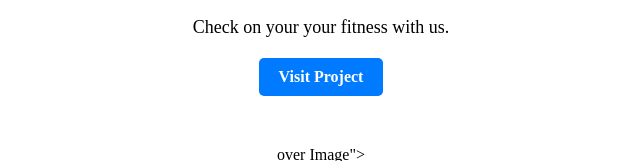
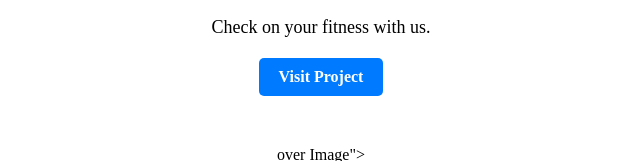
Before and after one commit to Justo701/My_landing_page, a plain HTML site: page index.html in a window 1280 px wide. Shown: the part 574-735 px from the top of the page, 319-959 px from the left. Drawn offline with Linux system fonts and the light colour scheme.

Commit message:
Update index.html

```diff
--- a/index.html
+++ b/index.html
@@ -268,7 +268,7 @@
         </div>
         <div class="project-info">
             <h1>My landing page</h1>
-            <p> Check on your your fitness with us.</p>
+            <p> Check on  your fitness with us.</p>
             <a class="btn" href="https://justo701.github.io/My_landing_page/">Visit Project</a>
         </div>
     </section>
```
